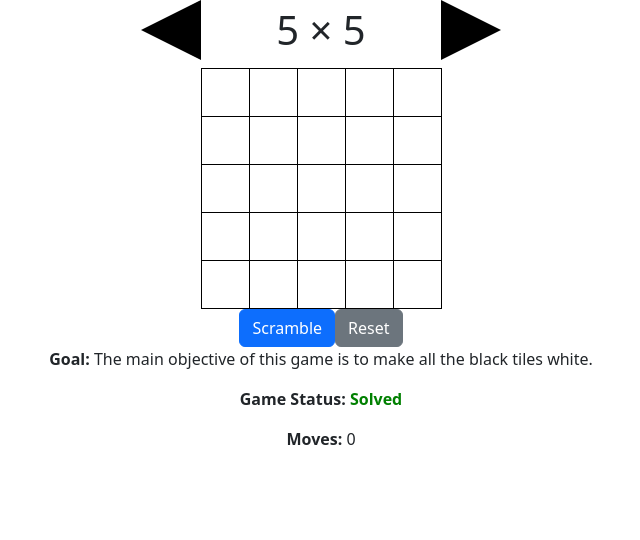
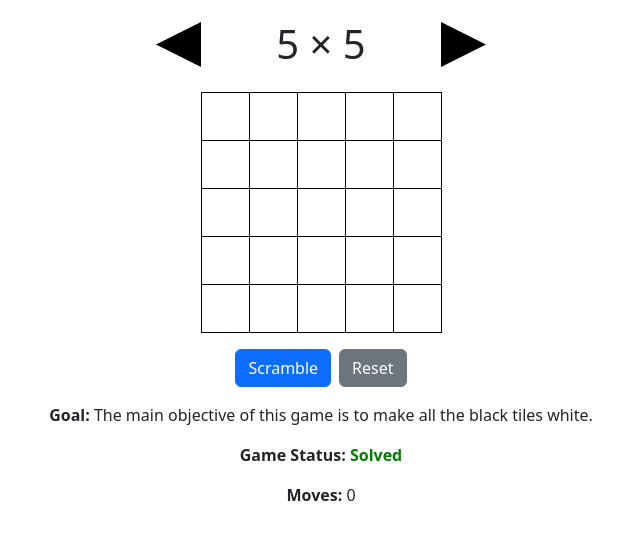
Before and after one commit to brein62/lights-out, a React (Create React App) app: page / in a window 1280 px wide. Shown: the top 540 px of the page, without its empty margins (319-959 px from the left). Built offline with nearby package versions, Linux system fonts and the light colour scheme.

Commit message:
Improve game layout design and make arrows smaller

```diff
--- a/src/App.css
+++ b/src/App.css
@@ -28,6 +28,10 @@
   color: #61dafb;
 }
 
+.game {
+  margin-top: 1em;
+}
+
 @keyframes App-logo-spin {
   from {
     transform: rotate(0deg);
--- a/src/components/Arrow.tsx
+++ b/src/components/Arrow.tsx
@@ -3,19 +3,19 @@ import React from "react";
 /**
  *
  */
-export default function Arrow({ size, dir } : { size : number, dir : string }) {
+export default function Arrow({ size, dir, displaySize = 60 } : { size : number, dir : string, displaySize? : number }) {
   let btnClassL = size === 2 ? "btn-arrow-disabled" : "btn-arrow";   // disable left arrow button if size is 2.
   let btnClassR = size === 999 ? "btn-arrow-disabled" : "btn-arrow"; // disable right arrow button if size is 999.
 
   if (dir === "left") {
     return (
-      <svg id="left-arrow" className={btnClassL} width="60" height="60" viewBox="0 0 60 60" xmlns="http://www.w3.org/2000/svg">
+      <svg id="left-arrow" className={btnClassL} width={displaySize} height={displaySize} viewBox="0 0 60 60" xmlns="http://www.w3.org/2000/svg">
         <path d="M0 30 L60 0 L60 60"/>
       </svg>
     );
   } else if (dir === "right") {
     return (
-      <svg id="right-arrow" className={btnClassR} width="60" height="60" viewBox="0 0 60 60" xmlns="http://www.w3.org/2000/svg">
+      <svg id="right-arrow" className={btnClassR} width={displaySize} height={displaySize} viewBox="0 0 60 60" xmlns="http://www.w3.org/2000/svg">
         <path d="M60 30 L0 0 L0 60"/>
       </svg>
     );
--- a/src/components/Game.tsx
+++ b/src/components/Game.tsx
@@ -4,7 +4,7 @@ import React from "react";
 import Instructions from "./Instructions.tsx";
 import SizeCounter from "./SizeCounter.tsx";
 import Arrow from "./Arrow.tsx";
-import { Button } from "react-bootstrap";
+import { Button, Stack } from "react-bootstrap";
 
 // These elements allow the Grid, when clicked, to affect the status of the Game, using the global scope.
 var clickedTile = -1; // the clicked square in question.
@@ -134,14 +134,18 @@ export default function Game() {
   }
 
   return (
-    <div onClick={update} className="game">
+    <div onClick={update} className="game container">
+      <Stack gap={3}>
         <h1 className="game-top">
-        <span onClick={LeftArrowHandler}><Arrow dir="left" size={size} /></span><SizeCounter size={size}/><span onClick={RightArrowHandler}><Arrow dir="right" size={size} /></span>
+          <span onClick={LeftArrowHandler}><Arrow dir="left" size={size} displaySize={45} /></span><SizeCounter size={size}/><span onClick={RightArrowHandler}><Arrow dir="right" size={size} displaySize={45} /></span>
         </h1>
         <GameGrid status={grid} size={size} clickHandler={ cellClickHandler } />
+        <Stack direction="horizontal" className="justify-content-center" gap={2}>
           <Button className="scramble" variant="primary" id="scramble-btn" onClick={scramble}>Scramble</Button>
           <Button className="scramble" variant="secondary" id="reset-btn" onClick={() => reset(size)}>Reset</Button>
+        </Stack>
         <Instructions solveStatus={solveStatus} moves={moves} />
+      </Stack>
     </div>
   );
 
```
Lines whose indentation alone changed are shown as unchanged.
